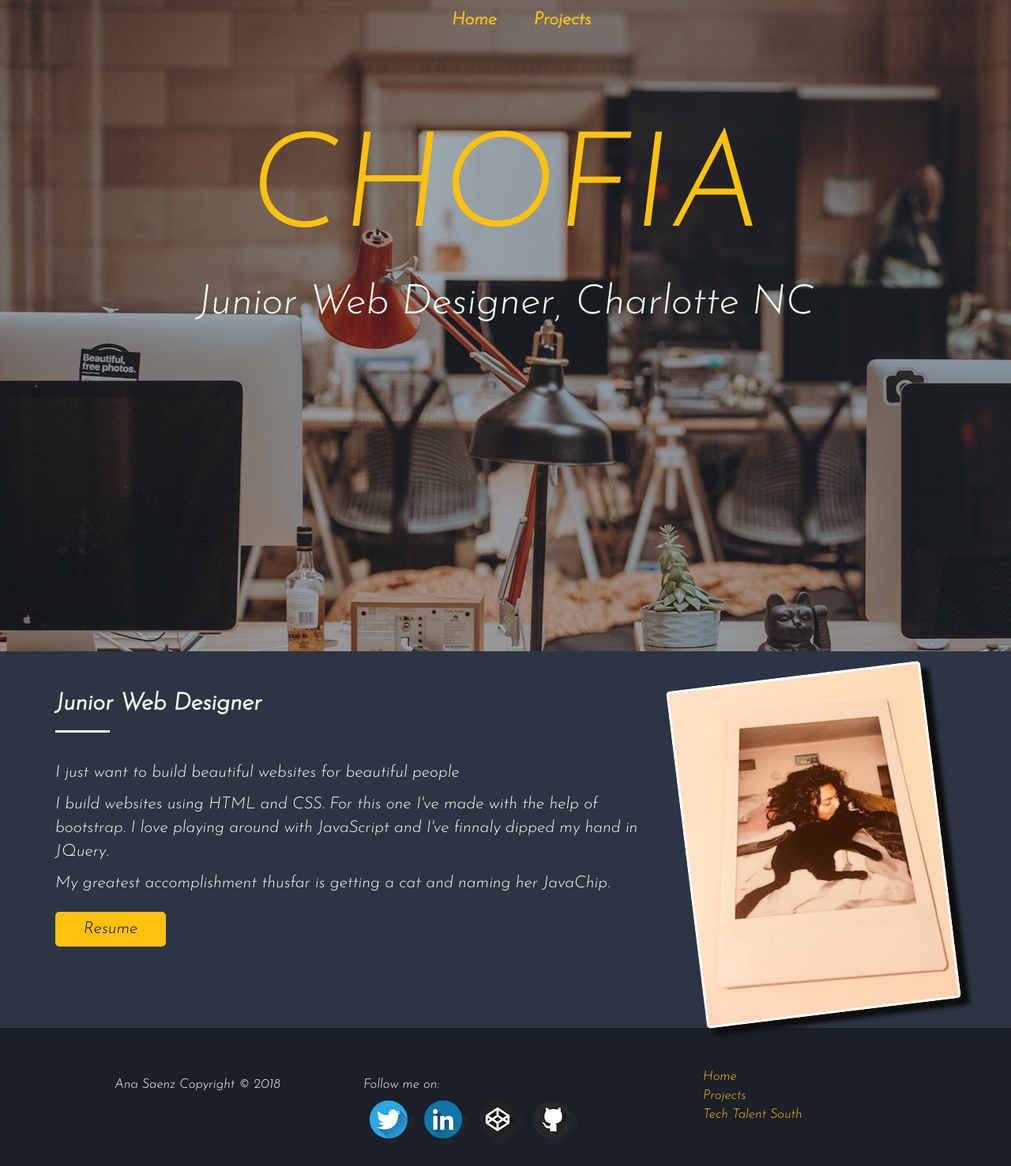
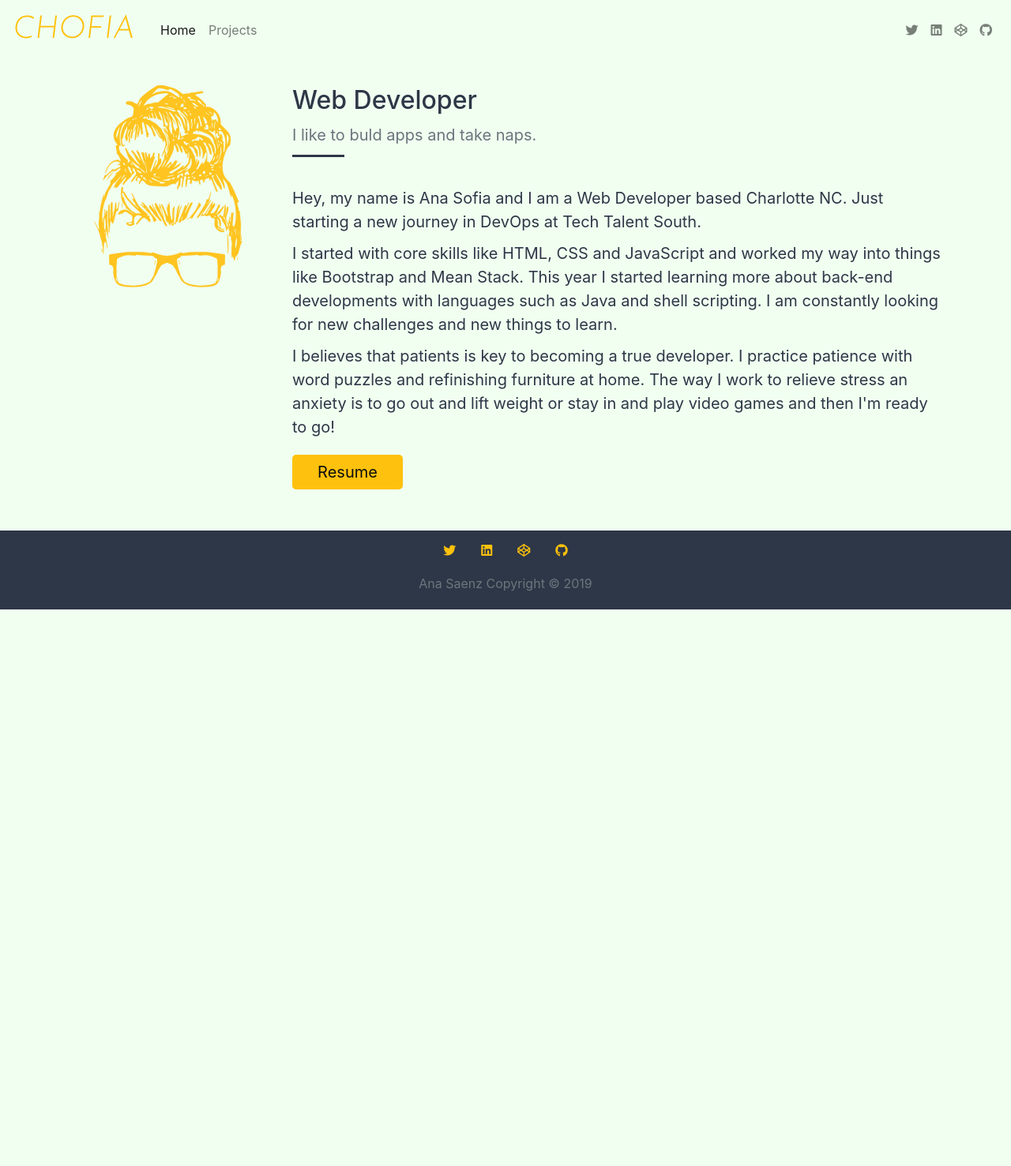
Before and after one commit to chofia/chofia.github.io, a plain HTML site: page index.html in a window 1280 px wide. Shown: the whole page at 79% size. After the commit the page ends 800 px from the top, so only its background shows below. Drawn offline with nearby package versions, Linux system fonts and the light colour scheme.

Commit message:
uploading new design

```diff
--- a/index.html
+++ b/index.html
@@ -2,92 +2,107 @@
 <html lang="en">
     <head>
         <meta charset="utf-8">
-        <meta name="viewpoint" content="width=device-width, initial scale=1">
-        <!-- Bootstrap CSS -->
-        <link rel="stylesheet" href="https://maxcdn.bootstrapcdn.com/bootstrap/3.3.5/css/bootstrap.min.css">
-        <link rel="stylesheet" href="style.css">
-        <link rel="shorcut icon" href="logo.ico" />
+        <meta name="viewport" content="width=device-width, initial-scale=1">
+
+        <!--Bootsrap and fonts  -->
+        <link rel="stylesheet" href="https://maxcdn.bootstrapcdn.com/bootstrap/4.2.1/css/bootstrap.min.css">
+        <link rel="stylesheet" href="https://use.fontawesome.com/releases/v5.6.3/css/all.css" integrity="sha384-UHRtZLI+pbxtHCWp1t77Bi1L4ZtiqrqD80Kn4Z8NTSRyMA2Fd33n5dQ8lWUE00s/" crossorigin="anonymous">
         <link href="https://fonts.googleapis.com/css?family=Josefin+Sans:300i" rel="stylesheet">
+
+        <!-- My CSS -->
+        <link rel="stylesheet" href="style.css" type="text/css">
+        <link rel="shorcut icon" href="chofia-blue.ico" />
 
         <title>Chofia's House </title>
     </head>
 
-    <body>
-        <div class="jumbotron">
-            <div class="main-header">
-                <div class="container">
-                    <div class="row">
-                        <nav id="home-nav">
-                            <ul>
-                                <li><a class="active" href="index.html">Home</a></li>
-                                <li><a href="projects.html">Projects</a>
-                            </ul>
-                        </nav>
+	<body>
+    <!-- Navbar -->
+    <nav class="navbar navbar-expand-lg navbar-light" style="background-color: #F0FFF0;">
+        <span class="brand">Chofia</span>
+        <button class="navbar-toggler" type="button" data-toggle="collapse" data-target="#navbarText" aria-controls="navbarText" aria-expanded="false" aria-label="Toggle navigation">
+            <span class="navbar-toggler-icon"></span>
+        </button>
 
-                        <div class="logo">
-                            <a href="index.html"><h1>Chofia</h1></a>
-                            <p>Junior Web Designer, Charlotte NC</p>
-                        </div><!--logo-->
-                    </div><!-- row end-->
-                </div><!--container main-header end-->
-            </div><!--main-header end-->
+        <div class="collapse navbar-collapse" id="navbarText">
+            <ul class="navbar-nav mr-auto">
+                <li class="nav-item active">
+                    <a class="nav-link" href="#">Home <span class="sr-only">(current)</span></a>
+                </li>
+                <li class="nav-item">
+                    <a class="nav-link" href="/projects.html">Projects</a>
+                </li>
+            </ul>
+            <span class="navbar-text">
+                <ul class="nav navbar-nav flex-row flex-nowrap">
+                    <a class="nav-link" href="https://twitter.com/chofia_sa" target="_blank"><i class="fab fa-twitter"></i></a>
+                    <a class="nav-link" href="https://www.linkedin.com/in/chofia/" target="_blank"><i class="fab fa-linkedin"></i></a>
+                    <a class="nav-link" href="https://codepen.io/chofia/" target="_blank"><i class="fab fa-codepen"></i></a>
+                    <a class="nav-link" href="https://github.com/chofia" target="_blank"><i class="fab fa-github"></i></a>
+                </ul>
+            </span>
         </div>
+    </nav>
+	<!--/.Navbar -->
 
-        <div class="container" >
+	<!-- MAIN TEXT HERE -->
+	<div class="main">
+        <div class="container">
             <div class="row">
-                <div class="col-md-8" id="content">
+
+                <div class="col-md-3">
+                    <div class="logo-wrapper">
+                        <img src="chofia-yellow.ico" alt="me kissing my kitty JavaChip"/>
+                    </div>
+                </div> <!-- class block end -->
+
+                <div class="col-md-9" id="content">
                     <header>
-                        <h2 class="title">Junior Web Designer</h2>
+                        <h2 class="title">Web Developer</h2>
+
+                        <p class="text-muted"> I like to buld apps and take naps.</p>
                         <p><span class="h2-line">&nbsp;</span></p>
                     </header>
 
-                    <p>I just want to build beautiful websites for beautiful people</p>
-                    <p>I build websites using HTML and CSS. For this one I've made with the help of bootstrap. I love playing around with JavaScript and I've finnaly dipped my hand in JQuery.</p>
-                    <p>My greatest accomplishment thusfar is getting a cat and naming her JavaChip.</p>
+                    <p>
+                    Hey, my name is Ana Sofia and I am a Web Developer based Charlotte NC.
+                    Just starting a new journey in DevOps at Tech Talent South.
+                    </p>
+
+                    <p>
+                    I started with core skills like HTML, CSS and JavaScript and worked my way into things like Bootstrap and Mean Stack.
+                    This year I started learning more about back-end developments with languages such as Java and shell scripting.
+                    I am constantly looking for new challenges and new things to learn.
+                    </p>
+
+                    <p>
+                    I believes that patients is key to becoming a true developer. I practice patience with word puzzles and refinishing
+                    furniture at home. The way I work to relieve stress an anxiety is to go out and lift weight or stay in and play video
+                    games and then I'm ready to go!
+                    </p>
 
                     <span><a class="resume" href="as_resume.pdf" target="_blank">Resume</a></span>
                 </div> <!--class col-md-8 id content end -->
 
-                <div class="col-md-4" id="me">
-                    <p><img src="images/me.jpg" alt="me kissing my kitty JavaChip"/></p>
-                </div> <!-- class block end -->
             </div><!-- row end -->
         </div> <!--container me end -->
+	</div><!--/.main end -->
 
-        <footer>
-            <div class="container">
-                <div class="row">
-                    <div class="col-md-4">
-                        <div class="copyright"><p>Ana Saenz Copyright &copy; 2018</p></div>
-                    </div><!--col-md-4-->
+    <!-- Footer -->
+    <footer>
+        <nav class="nav justify-content-center">
+            <a class="nav-link" href="https://twitter.com/chofia_sa" target="_blank"><i class="fab fa-twitter"></i></a>
+            <a class="nav-link" href="https://www.linkedin.com/in/chofia/" target="_blank"><i class="fab fa-linkedin"></i></a>
+            <a class="nav-link" href="https://codepen.io/chofia/" target="_blank"><i class="fab fa-codepen"></i></a>
+            <a class="nav-link" href="https://github.com/chofia" target="_blank"><i class="fab fa-github"></i></a>
+        </nav>
 
-                    <div class="col-md-4">
-                        <div class="social-media">
-                            <p>Follow me on: <br>
-                                <a href="https://twitter.com/chofia_sa" target="_blank"><img src="images/twitter.png" alt="twitter"></a>
-                                <a href="https://www.linkedin.com/in/chofia/" target="_blank"><img src="images/linkedin.png" alt="linkedin"/></a>
-                                <a href="https://codepen.io/chofia/" target="_blank"><img src="images/codepen.png" alt="codepen"/></a>
-                                <a href="https://github.com/chofia" target="_blank"><img src="images/github.png" alt="github account"></a>
-                            </p>
-                        </div><!-- social-media -->
-                    </div><!-- col-md-4 -->
+        <p class="text-center text-muted">Ana Saenz Copyright &copy; 2019</p>
+    </footer>
+	<!-- /.Footer -->
 
-                    <div class="col-md-4">
-                        <nav id="footer-nav">
-                            <ul>
-                                <li><a class="active" href="index.html">Home</a></li>
-                                <li><a href="projects.html">Projects</a></li>
-                                <li><a href="tts.html">Tech Talent South</a></li>
-                            </ul>
-                        </nav><!-- footer-nav end -->
-                    </div><!-- col-md-4 end -->
-                </div><!-- row -->
-            </div><!-- container main-header -->
-        </footer>
-
-        <script src="https://ajax.googleapis.com/ajax/libs/jquery/3.3.1/jquery.min.js"></script>
-        <script src="https://maxcdn.bootstrapcdn.com/bootstrap/3.3.5/js/bootstrap.min.js"></script>
-        <script src="script.js"></script>
-    </body>
-
+	<script src="https://ajax.googleapis.com/ajax/libs/jquery/3.3.1/jquery.min.js" type="text/javascript"></script>
+	<script src="https://cdnjs.cloudflare.com/ajax/libs/popper.js/1.14.6/umd/popper.min.js" type="text/javascript"></script>
+	<script src="https://maxcdn.bootstrapcdn.com/bootstrap/4.2.1/js/bootstrap.min.js" type="text/javascript"></script>
+	</body>
 </html>
--- a/style.css
+++ b/style.css
@@ -1,55 +1,20 @@
-body {
-    /*font-family: 'Josefin Sans', sans-serif;**/
-    color: #F0FFF0;
-    font-family: 'Josefin Sans', sans-serif;
-    background: #2c3543;
+html {
+  height: 100%;
 }
 
-.jumbotron {
-    background:
-    /* top, transparent red, faked with gradient */
-    linear-gradient(45deg,
-        rgba(44, 53, 67, .3),
-        rgba(44, 53, 67, .45)
-    ),
-    /* bottom, image */
-    url(images/comp.jpg);
-    height: 825px;
-    padding-top: 0;
+body {
+    background-color: #F0FFF0;
+    color: #2e3747;
 }
 
-.jumbotron .logo {
-    padding-top: 5em;
+.brand{
+    font-family: 'Josefin Sans', sans-serif;
+    font-size: 250%;
+    text-transform: uppercase;
+    color: #FEC10D;
+    margin-right: 1.5rem;
 }
 
-.jumbotron .logo h1{
-    font-size: 1200%;
-    text-transform: uppercase;
-}
-
-.jumbotron .logo p{
-    font-size: 52px;
-}
-
-#home-nav {
-    margin: auto;
-    text-align: center;
-    font-size: 160%;
-}
-
-#home-nav ul {
-    list-style-type: none;
-}
-
-#home-nav li {
-    display: inline;
-}
-
-#home-nav li a {
-    font-weight: 800;
-    display: inline-block;
-    padding: 10px 20px;
-}
 a{
     color: #FEC10D;
 }
@@ -58,51 +23,39 @@ a:hover{
     color: #fed96d;
 }
 
-.logo {
-    display: block;
+
+footer {
+    background-color: #2e3747;
+    color: white;
+    padding: 5px;
     text-align: center;
-    margin: auto;
+    width: 100%;
+    height: 100px;
+    right: 0;
+    bottom: 0;
+    left: 0;
 }
 
-.logo h1{
-    color: #;
-    font-size: 64px;
-    text-transform: uppercase;
+/* Start Here for new  */
 
-}
-.logo a:hover{
-    text-decoration: none;
+.main{
+    margin-top: 2rem;
+    padding-bottom: 2rem;
+    background-color: #F0FFF0;
 }
 
-
-#me p{
-    margin: auto;
-    text-align: center;
-}
-
-#me img {
-    border-radius: 5px;
-    padding: 3px;
-    max-width: 90%;
-    background-color: white;
-    box-shadow: 10px 10px 5px #0e0e0e;
-    transform: rotate(-7deg);
-
+.logo-wrapper {
+    display: flex;
+    justify-content: center;
+    margin-bottom: 3em;
 }
 
 #content {
-    font-size: 150%;
-}
-
-.title{
-    color: #;
-    font-weight: 800;
-    display: inline-block;
-    margin-bottom: 6px;
+    font-size: 125%;
 }
 
 p .h2-line {
-    border-top: 3px solid #F0FFF0;
+    border-top: 3px solid #2e3747;
     padding-left: 3em;
 }
 
@@ -114,76 +67,13 @@ a.resume {
     display: block;
     text-align: center;
     color: #0e0e0e;
-    padding: 5px 10px;
+    padding: 7px 12px;
     margin: 1em 0;
-    border: 2px #FEC10D double;
     border-radius: 5px;
     background: #FEC10D;
     width: 140px;
 }
+
  a.resume:hover{
     background-color: #fed96d;
 }
-
-footer {
-    background-color: #1a1f28;
-    clear: both;
-    margin: 1em auto 0 auto;
-    padding: 1.5em;
-    overflow: auto;
-    padding: 3em 24px 1em 24px;
-    font-size: 120%;
-}
-
-footer .copyright {
-    text-align: center;
-}
-
-footer .social-media p {
-    text-align: left;
-}
-
-#footer-nav ul {
-    list-style-type: none;
-}
-
-
-/**Project**/
-
-.project-header {
-    width: 100%;
-    padding: 2em 0;
-    margin-bottom: 2em;
-}
-
-#main-nav {
-    margin: auto;
-    text-align: center;
-    font-size: 160%;
-}
-
-#main-nav ul {
-    padding-top: 2em;
-    list-style-type: none;
-}
-
-#main-nav li {
-    display: inline;
-    margin-right: .5em;
-}
-
-#main-nav li a {
-    font-weight: 700;
-    display: inline-block;
-    padding: 10px 20px;
-    font-family: 'Josefin Sans', sans-serif;
-}
-
-#tts-assignments button {
-    font-size: 60px;
-    font-weight: 600;
-    text-align: center;
-    background-color: #466672;
-    background-image: url(images/tts.png);
-    background-size: cover;
-}
```
Also changed, not shown: projects.html (+61 -83 lines), chofia-blue.ico (added), chofia-yellow.ico (added), images/brickwall.png (deleted), images/chofia.github.io_version1-projects.png (added), images/codepen.png (deleted), images/github.png (deleted), images/jumbo.jpeg (deleted), images/linkedin.png (deleted), images/tts.png (deleted), images/twitter.png (deleted), 3 other files.
